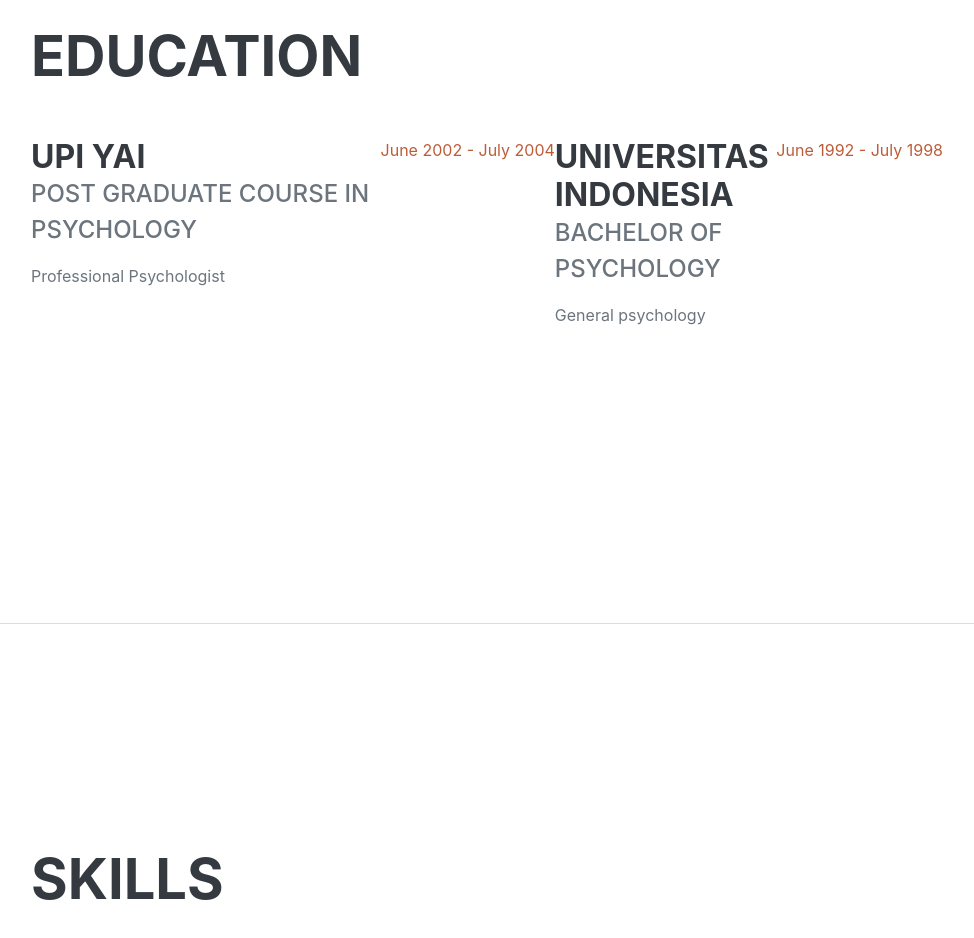
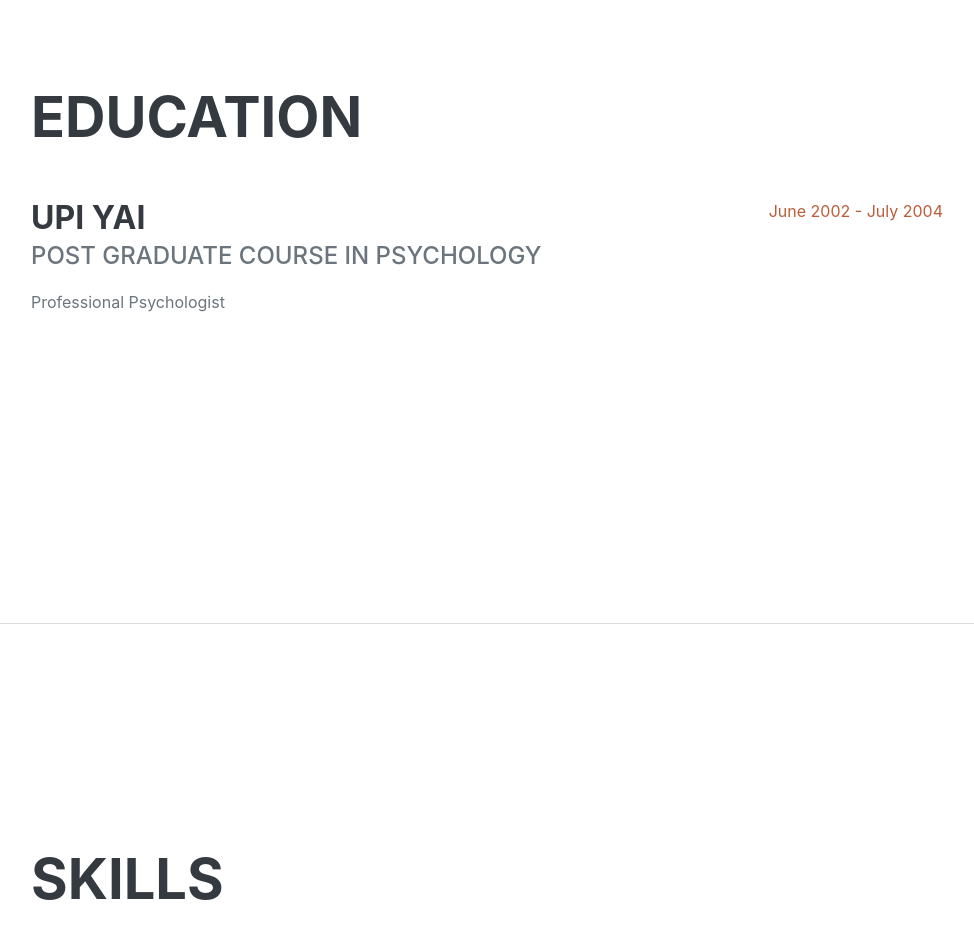
Before and after one commit to aribowoabdurrahman/resume, a website: page index.html in a window 1280 px wide. Shown: the part 1780-2718 px from the top of the page, without its empty margins (289-1263 px from the left). Drawn offline with nearby package versions, Linux system fonts and the light colour scheme; a web font is replaced by a local one.

Commit message:
Update index.html

```diff
--- a/index.html
+++ b/index.html
@@ -109,15 +109,7 @@
                         </div>
                         <div class="flex-shrink-0"><span class="text-primary">June 2002 - July 2004</span></div>
 
-                        <div class="d-flex flex-column flex-md-row justify-content-between mb-5">
-                        <div class="flex-grow-1">
-                            <h3 class="mb-0">Universitas Indonesia</h3>
-                            <div class="subheading mb-3">Bachelor of Psychology</div>
-                            <div>General psychology</div>
 
-                        </div>
-                        <div class="flex-shrink-0"><span class="text-primary">June 1992 - July 1998</span></div>
-                    </div>
 
                     </div>
                 </div>
```
